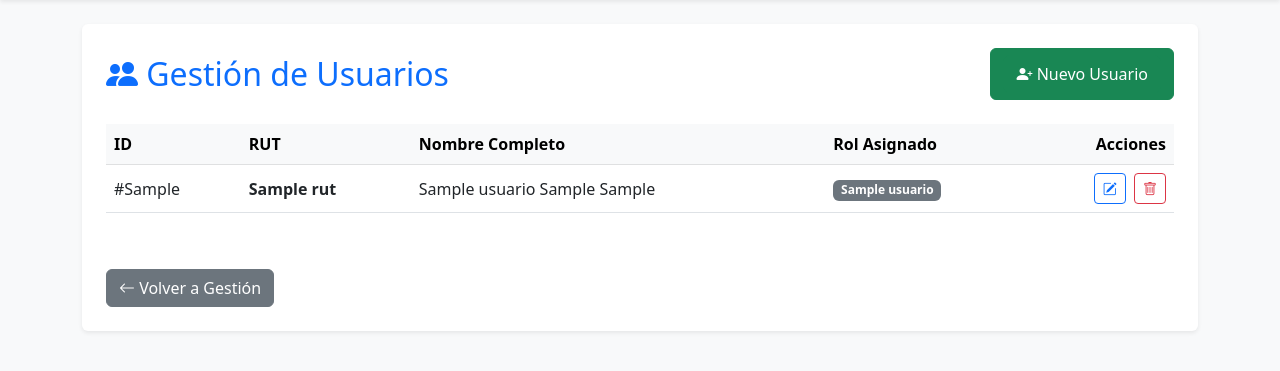
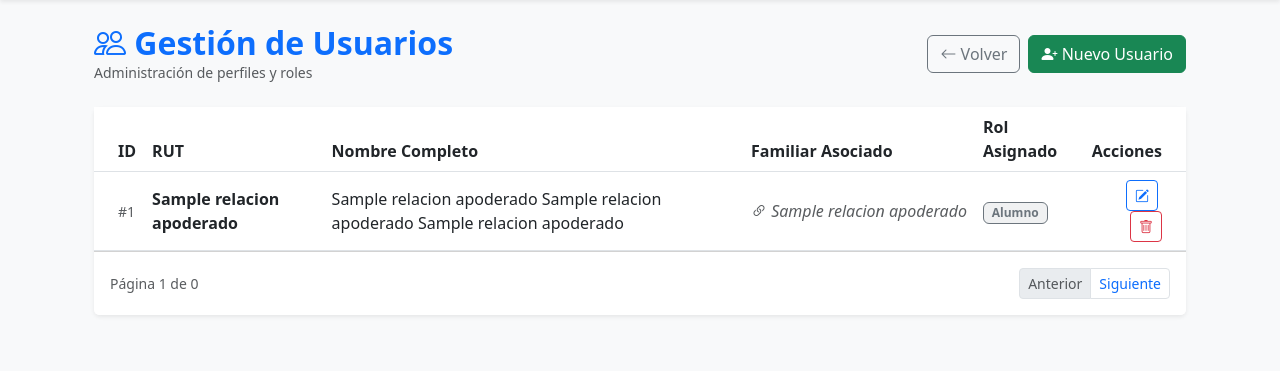
Before and after one commit to Phantom-dev-22/proyecto-sgfse, a Flask app: page /usuarios in a window 1280 px wide. Shown: the part 56-427 px from the top of the page. Run offline with Flask 3, Linux system fonts and the light colour scheme; the visitor is signed in with stand-in values (Sample User, id 1); a database or web service that is not in the repository returns one stand-in record (values such as "Sample title"); data that the repository does not hold is empty; some libraries are stand-ins or nearby versions.

Commit message:
Modificacion Gestion de usuarios

```diff
--- a/app.py
+++ b/app.py
@@ -7,6 +7,7 @@ from flask import send_file
 from reportlab.pdfgen import canvas
 from reportlab.lib.pagesizes import letter
 from datetime import datetime # ¡Para el formato de fecha!
+import math
 
 app = Flask(__name__)
 
@@ -137,38 +138,72 @@ def test_db():
     else:
         return jsonify({"status": "error"}), 500
 
-# --- RUTA PARA VER USUARIOS (GESTIÓN) ---
+# --- RUTA: LISTA DE USUARIOS (CON PAGINACIÓN Y ORDEN MEJORADO) ---
 @app.route('/usuarios')
 def usuarios():
-    if 'user_id' not in session:
+    if 'user_id' not in session or session.get('id_rol') != 1:
         return redirect(url_for('login'))
 
+    # 1. Configuración de Paginación
+    page = request.args.get('page', 1, type=int) # Página actual (por defecto 1)
+    per_page = 10 # Cuántos usuarios ver por página
+    offset = (page - 1) * per_page
+
     conn = get_db_connection()
-    if conn:
-        cur = conn.cursor()
+    cur = conn.cursor()
 
-        # --- AQUÍ ESTÁ LA MAGIA DEL SQL ---
-        # Usamos LEFT JOIN en Perfiles por si acaso hay algún usuario antiguo
-        # que no tenga perfil (como el admin original), para que no desaparezca.
-        query = """
+    # 2. Contar total de usuarios (Para saber cuántas páginas hay)
+    cur.execute('SELECT COUNT(*) FROM "Usuarios"')
+    total_users = cur.fetchone()[0]
+    total_pages = math.ceil(total_users / per_page)
+
+    # 3. CONSULTA MAESTRA (Con límite y nombres completos)
+    query = """
         SELECT
             u.id_usuario,
             u.rut,
-            r.nombre_rol,
             p.nombre,
             p.apellido_paterno,
-            p.apellido_materno
+            p.apellido_materno, -- Traemos el materno para el usuario principal
+            r.nombre_rol,
+
+            COALESCE(
+                -- CASO 1: Si soy Apoderado, busco al ALUMNO (Con 2 apellidos)
+                (SELECT p_alum.nombre || ' ' || p_alum.apellido_paterno || ' ' || COALESCE(p_alum.apellido_materno, '')
+                 FROM "Relacion_Apoderado" ra
+                 JOIN "Alumnos" al ON ra.id_alumno = al.id_alumno
+                 JOIN "Perfiles" p_alum ON al.id_perfil = p_alum.id_perfil
+                 WHERE ra.id_usuario = u.id_usuario
+                 LIMIT 1),
+
+                -- CASO 2: Si soy Alumno, busco al APODERADO (Con 2 apellidos)
+                (SELECT p_apo.nombre || ' ' || p_apo.apellido_paterno || ' ' || COALESCE(p_apo.apellido_materno, '')
+                 FROM "Alumnos" al2
+                 JOIN "Relacion_Apoderado" ra2 ON al2.id_alumno = ra2.id_alumno
+                 JOIN "Perfiles" p_apo ON ra2.id_usuario = p_apo.id_usuario
+                 WHERE al2.id_perfil = p.id_perfil
+                 LIMIT 1),
+
+                '---'
+            ) as familiar_asociado
+
         FROM "Usuarios" u
+        JOIN "Perfiles" p ON u.id_usuario = p.id_usuario
         JOIN "Roles" r ON u.id_rol = r.id_rol
-        LEFT JOIN "Perfiles" p ON u.id_usuario = p.id_usuario
-        ORDER BY u.id_usuario ASC;
-        """
-        cur.execute(query)
-        lista_usuarios = cur.fetchall()
-        cur.close()
-        conn.close()
+        ORDER BY u.id_usuario ASC
+        LIMIT %s OFFSET %s
+    """
 
-        return render_template('usuarios.html', usuarios=lista_usuarios)
+    cur.execute(query, (per_page, offset))
+    usuarios = cur.fetchall()
+
+    cur.close()
+    conn.close()
+
+    return render_template('usuarios.html',
+                           usuarios=usuarios,
+                           page=page,
+                           total_pages=total_pages)
 
 @app.route('/crear_usuario', methods=['GET', 'POST'])
 def crear_usuario():
--- a/templates/usuarios.html
+++ b/templates/usuarios.html
@@ -1,79 +1,90 @@
-{% extends "base.html" %}
+{% extends 'base.html' %}
 
 {% block content %}
-<div class="card shadow-sm border-0">
-    <div class="card-body p-4">
+<div class="container mt-4">
 
     <div class="d-flex justify-content-between align-items-center mb-4">
-            <h2 class="mb-0 text-primary">
-                <i class="bi bi-people-fill"></i> Gestión de Usuarios
-            </h2>
-            <button class="btn btn-success">
-                <a href="{{ url_for('crear_usuario') }}" class="btn btn-success"><i class="bi bi-person-plus-fill"></i> Nuevo Usuario</a>
-            </button>
+        <div>
+            <h2 class="fw-bold text-primary mb-0"><i class="bi bi-people"></i> Gestión de Usuarios</h2>
+            <p class="text-muted small mb-0">Administración de perfiles y roles</p>
         </div>
 
+        <div class="d-flex gap-2">
+            <a href="{{ url_for('gestion_usuarios') }}" class="btn btn-outline-secondary">
+                <i class="bi bi-arrow-left"></i> Volver
+            </a>
+            <a href="{{ url_for('crear_usuario') }}" class="btn btn-success">
+                <i class="bi bi-person-plus-fill"></i> Nuevo Usuario
+            </a>
+        </div>
+    </div>
+
+    <div class="card shadow-sm border-0">
+        <div class="card-body p-0">
             <div class="table-responsive">
-            <table class="table table-hover align-middle">
-                <thead class="table-light">
+                <table class="table table-hover align-middle mb-0">
+                    <thead class="bg-light">
                         <tr>
-                        <th>ID</th>
-                        <th>RUT</th>
-                        <th>Nombre Completo</th> <th>Rol Asignado</th>
-                        <th class="text-end">Acciones</th>
+                            <th class="ps-4">ID</th> <th>RUT</th>             <th>Nombre Completo</th> <th>Familiar Asociado</th> <th>Rol Asignado</th>    <th class="text-end pe-4">Acciones</th>
                         </tr>
                     </thead>
                     <tbody>
-                    {% for usuario in usuarios %}
+                        {% for user in usuarios %}
                         <tr>
-                        <td>#{{ usuario[0] }}</td>
-                        <td class="fw-bold">{{ usuario[1] }}</td> <td>
-                            {% if usuario[3] %}
-                                {{ usuario[3] }} {{ usuario[4] }} {{ usuario[5] }}
+                            <td class="ps-4 text-muted small">#{{ user[0] }}</td>
+                            <td class="fw-bold">{{ user[1] }}</td>
+
+                            <td>
+                                {{ user[2] }} {{ user[3] }} {{ user[4] if user[4] else '' }}
+                            </td>
+
+                            <td class="text-muted fst-italic text-nowrap">
+                                <i class="bi bi-link-45deg"></i> {{ user[6] }}
+                            </td>
+
+                            <td>
+                                {% if user[5] == 'Administrador' %}
+                                    <span class="badge bg-primary bg-opacity-10 text-primary border border-primary">Admin</span>
+                                {% elif user[5] == 'Apoderado' %}
+                                    <span class="badge bg-success bg-opacity-10 text-success border border-success">Apoderado</span>
                                 {% else %}
-                                <span class="text-muted fst-italic">(Sin perfil)</span>
+                                    <span class="badge bg-secondary bg-opacity-10 text-secondary border border-secondary">Alumno</span>
                                 {% endif %}
                             </td>
 
-                        <td>
-                            {% if usuario[2] == 'Administrador' %}
-                                <span class="badge bg-primary">{{ usuario[2] }}</span>
-                            {% elif usuario[2] == 'Apoderado' %}
-                                <span class="badge bg-success">{{ usuario[2] }}</span>
-                            {% else %}
-                                <span class="badge bg-secondary">{{ usuario[2] }}</span>
-                            {% endif %}
-                        </td>
-
-                        <td class="text-end">
-                            <a href="{{ url_for('editar_usuario', id_usuario=usuario[0]) }}" class="btn btn-sm btn-outline-primary me-1" title="Editar">
+                            <td class="text-end pe-4">
+                                <a href="{{ url_for('editar_usuario', id_usuario=user[0]) }}" class="btn btn-sm btn-outline-primary me-1" title="Editar">
                                     <i class="bi bi-pencil-square"></i>
                                 </a>
-                            <a href="#" onclick="confirmarEliminar({{ usuario[0] }})" class="btn btn-sm btn-outline-danger" title="Eliminar">
+
+                                <form action="{{ url_for('eliminar_usuario', id_usuario=user[0]) }}" method="POST" class="d-inline" onsubmit="return confirm('¿Estás seguro de eliminar este usuario?');">
+                                    <button type="submit" class="btn btn-sm btn-outline-danger" title="Eliminar">
                                         <i class="bi bi-trash"></i>
-                            </a>
+                                    </button>
+                                </form>
                             </td>
                         </tr>
-                    <script>
-                        function confirmarEliminar(id_usuario) {
-                            if (confirm('¿Estás seguro de que quieres eliminar a este usuario?\nEsta acción no se puede deshacer.')) {
-                                // Si dice que SÍ, lo enviamos a la ruta de Python
-                                window.location.href = "/eliminar_usuario/" + id_usuario;
-                            }
-                            // Si dice que NO, no hacemos nada
-                        }
-                    </script>
                         {% endfor %}
                     </tbody>
                 </table>
             </div>
-
-        <div class="mt-4">
-            <a href="{{ url_for('gestion_usuarios') }}" class="btn btn-secondary mt-3">
-                <i class="bi bi-arrow-left"></i> Volver a Gestión
-            </a>
         </div>
 
+        <div class="card-footer bg-white py-3 d-flex justify-content-between align-items-center">
+            <span class="text-muted small">Página {{ page }} de {{ total_pages }}</span>
+
+            <nav>
+                <ul class="pagination pagination-sm mb-0">
+                    <li class="page-item {% if page == 1 %}disabled{% endif %}">
+                        <a class="page-link" href="{{ url_for('usuarios', page=page-1) }}">Anterior</a>
+                    </li>
+
+                    <li class="page-item {% if page == total_pages %}disabled{% endif %}">
+                        <a class="page-link" href="{{ url_for('usuarios', page=page+1) }}">Siguiente</a>
+                    </li>
+                </ul>
+            </nav>
+        </div>
     </div>
 </div>
 {% endblock %}
```
Lines whose indentation alone changed are shown as unchanged.
